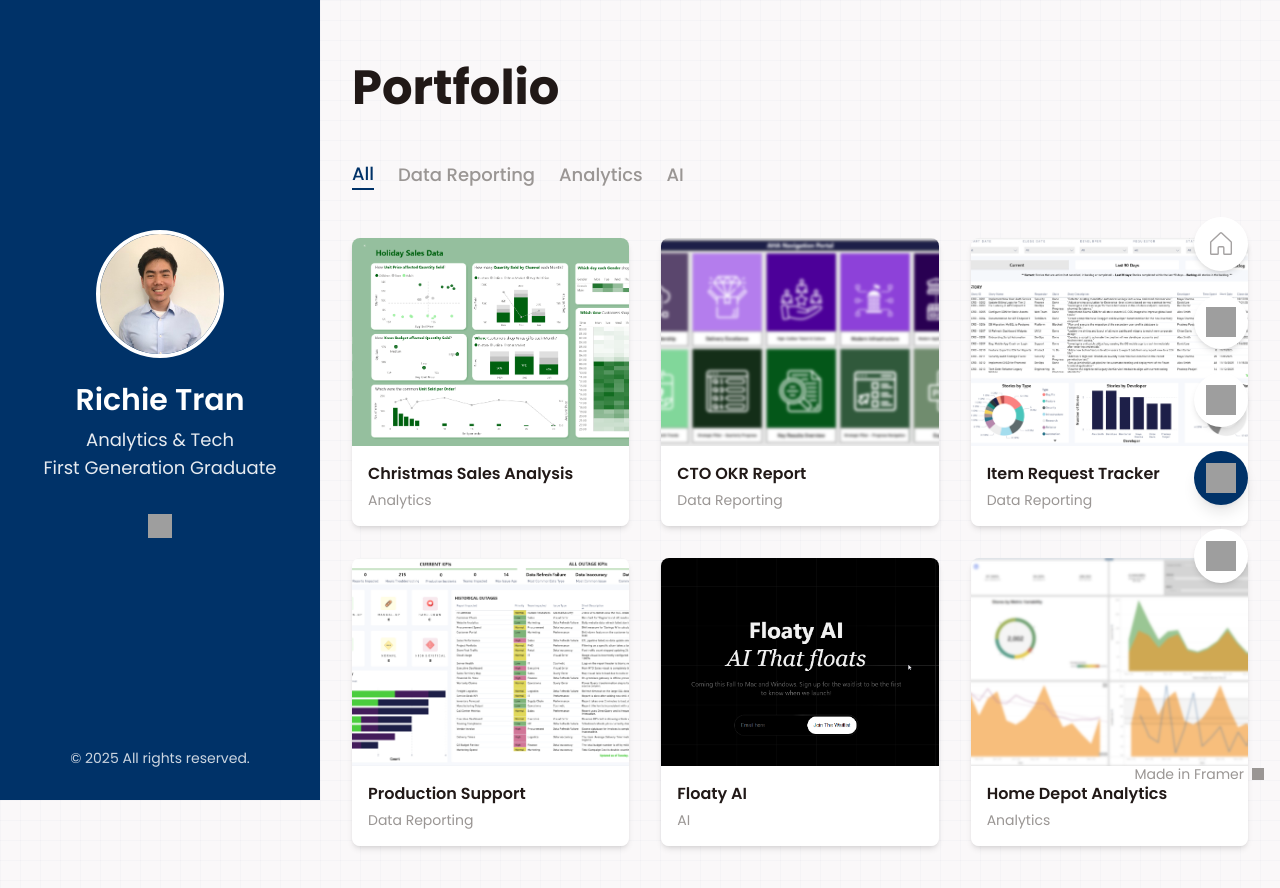
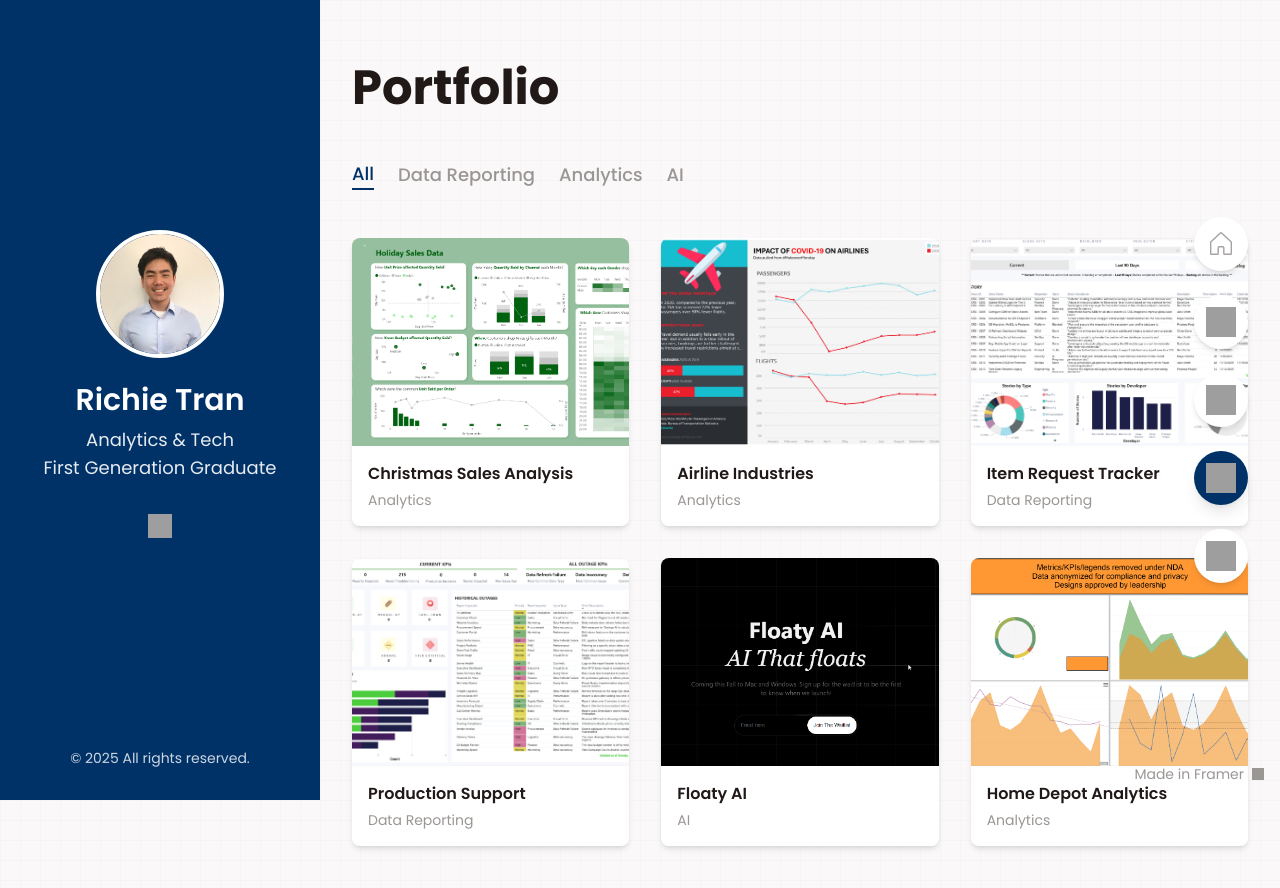
Before and after one commit to RichieTran31/resumify-clone, a Next.js app: page /portfolio in a window 1280 px wide. Shown: the top 888 px of the page. Built offline with nearby package versions, Linux system fonts and the light colour scheme; grey boxes are pictures that could not be loaded.

Commit message:
Tableau Changes

```diff
--- a/src/app/portfolio/page.tsx
+++ b/src/app/portfolio/page.tsx
@@ -37,11 +37,14 @@ const portfolioItems: PortfolioItem[] = [
   },
   {
     id: '2',
-    title: 'CTO OKR Report',
-    category: 'Data Reporting',
-    images: ['/AHA 2.png', '/AHA.png'],
-    context: '*** All Items Limited for Compliance ***, This Report helps the C-Suite and Board of Directors track the progression of the CTO OKRs and their alignment and progress towards the goals.',
-    impact: ['Reports, consisting of multiple pages and connect', 'Aligned KPIs across 8 departments'],
+    title: 'Airline Industries',
+    category: 'Analytics',
+    images: ['/Airline Dashboardpng.png'],
+    context: 'Dashboard that analyzes BTS data emphasizing COVID-19 impact on airline industries - Fewer charts, stronger decisions.',
+    impact: [
+      'Aggregates historical data and trends to highlight a single point home',
+      'Showcases that one great chart beats a dozen mediocre ones',
+    ],
   },
   {
     id: '3',
@@ -70,12 +73,11 @@ const portfolioItems: PortfolioItem[] = [
     title: 'Floaty AI',
     category: 'AI',
     image: '/__FloatyAI.png',
-    context: 'Developed an AI platform integrating multiple LLM APIs for productivity tools - Click navigation link at the top right to view',
+    context: '*** Click navigation icon link at the top right to view ***',
     impact: [
       'Allows users to use multiple LLM APIs in one place',
       'Consistent user feedback and feature requests',
       'Potential revenue of 10k USD per month based on pay per use business model',
-      'Example : I used OpenAI to ask relationship questions, and immediately ask Claude to generate a poem inside a single chat.'
     ],
     url: 'https://floatyai.com',
   },
@@ -84,9 +86,13 @@ const portfolioItems: PortfolioItem[] = [
     title: 'Home Depot Analytics',
     category: 'Analytics',
     image: '/Tableau.png',
-    context: 'Developed an AI platform integrating multiple LLM APIs for productivity tools.',
-    impact: ['Enabled dynamic model switching', 'Improved team efficiency 30%'],
-  },
+    context: 'Analyzed the relationship between store tasks and KPIs across the stores nationwide.',
+    impact: [
+      'Explained seasonality and and action items based on each cluster of stores',
+      'Identified overarching trends and potential data gaps.',
+      'Detected early signals so leaders could steady performance'
+    ],
+  }
 ];
 
 const categories = ['All', 'Data Reporting', 'Analytics', 'AI'] as const;
```
Also changed, not shown: public/Tableau.png.
